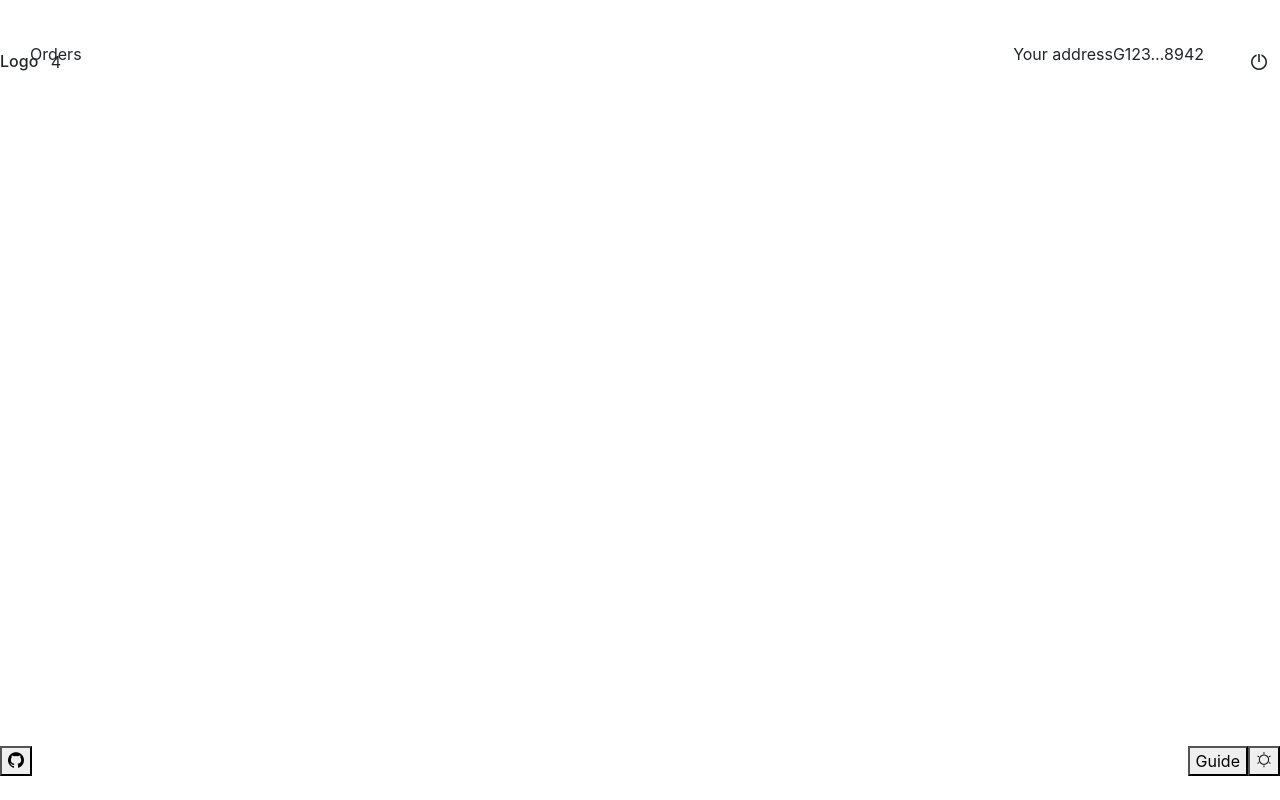
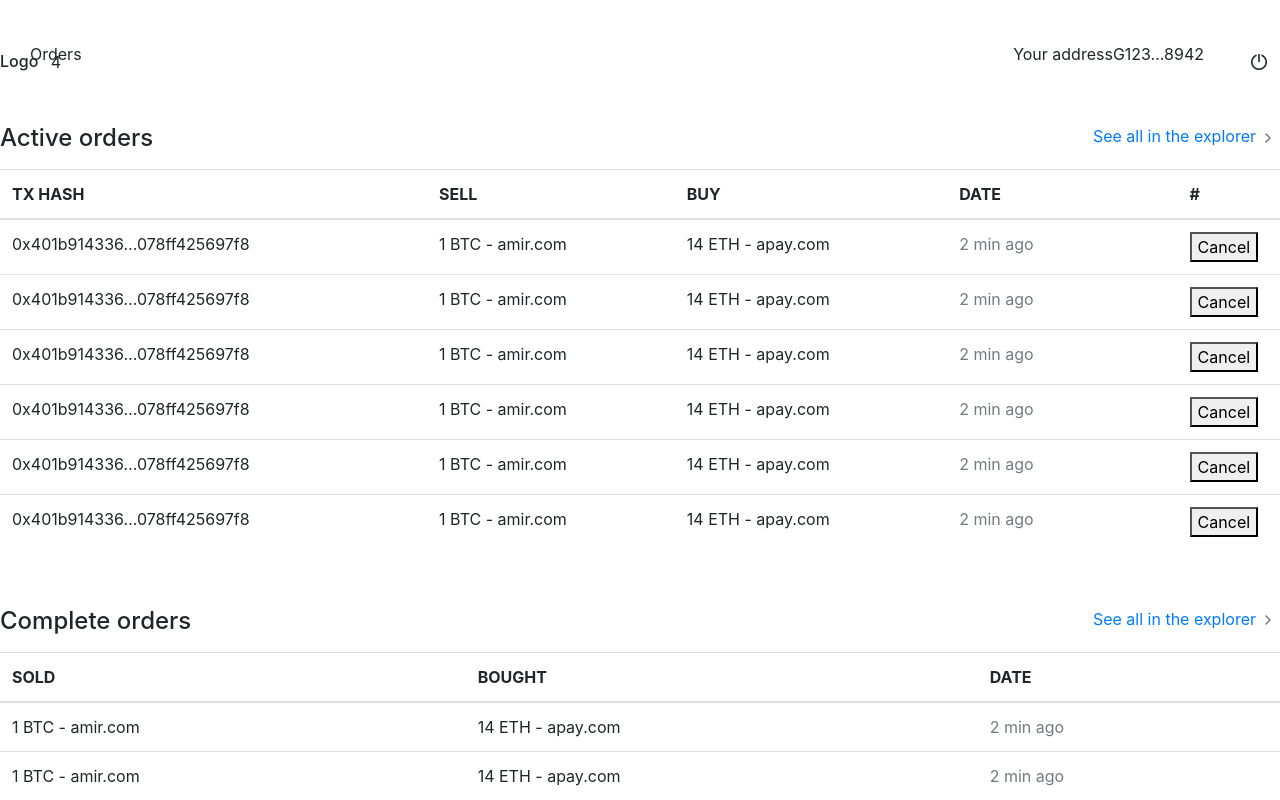
Before and after one commit to lumenswap/lumenswap.io, a React app: page / in a window 1280 px wide. Shown: the top 800 px of the page. Built offline with nearby package versions, Linux system fonts and the light colour scheme; the HTML template or start-up script is replaced by a standard one; a web font is replaced by a local one.

Commit message:
add table component

```diff
--- /dev/null
+++ b/src/constants/valus.js
@@ -0,0 +1,2 @@
+export const activeOrderTHeader = ['TX Hash', 'Sell', 'Buy', 'Date', '#'];
+export const completeOrderTHeader = ['Sold', 'Bought', 'Date'];
--- a/src/shared/components/Layout/BaseLayout/styles.less
+++ b/src/shared/components/Layout/BaseLayout/styles.less
@@ -1,6 +1,11 @@
 @import "~Root/styles/colors.less";
+@import "~Root/styles/vars";
 
 :local(.back) {
   background: @pale-grey;
   padding: 0 40px;
+
+  @media (max-width: @md) {
+    padding: 0 20px;
+  }
 }
--- /dev/null
+++ b/src/shared/components/Table/index.js
@@ -0,0 +1,24 @@
+import React from 'react';
+import PropTypes from 'prop-types';
+import classNames from 'classnames';
+import styles from './styles.less';
+
+const Table = ({ tableHead, tableRows }) => (
+  <div className={classNames(styles.card, 'table-scroll')}>
+    <table className={classNames('table', styles.table)}>
+      <thead>
+        <tr>
+          {tableHead.map((head, index) => <th key={index} scope="col">{head && head.toUpperCase()}</th>)}
+        </tr>
+      </thead>
+      <tbody>{tableRows}</tbody>
+    </table>
+  </div>
+);
+
+Table.propTypes = {
+  tableHead: PropTypes.array.isRequired,
+  tableRows: PropTypes.array.isRequired,
+};
+
+export default Table;
--- /dev/null
+++ b/src/shared/components/Table/styles.less
@@ -0,0 +1,43 @@
+@import "~Root/styles/colors.less";
+
+:local(.card) {
+  background: white;
+  padding: 3px 26px 0 26px;
+  border-radius: 8px;
+  box-shadow: 0 2px 10px 0 rgba(134, 146, 164, 0.08);
+}
+
+:local(.table) {
+  thead th {
+    border-bottom: none;
+    border-top: none;
+    padding-bottom: 0;
+    font-size: 16px;
+    font-weight: bold;
+    color: @vibrant-blue;
+    white-space: nowrap;
+    padding-left: 0;
+  }
+
+  tbody td {
+    border-bottom: 1px solid @very-light-blue;
+    font-weight: normal;
+    white-space: nowrap;
+    color: @black;
+    font-size: 16px;
+    padding: 15px 13px 15px 0;
+  }
+
+  thead tr th {
+    border-bottom: none !important;
+  }
+
+  tbody tr:first-child td {
+    border-top: none !important;
+    padding-top: 18px;
+  }
+
+  tbody tr:last-child td {
+    border-bottom: none !important;
+  }
+}
--- /dev/null
+++ b/src/shared/components/TableInfo/index.js
@@ -0,0 +1,28 @@
+import React from 'react';
+import PropTypes from 'prop-types';
+import classNames from 'classnames';
+import { Link } from 'react-router-dom';
+import angleRight from '../../../assets/images/angle-right.svg';
+import styles from './styles.less';
+
+const TableInfo = ({
+  title, link, className, style,
+}) => (
+  <div className={classNames('row justify-content-between', className)} style={style}>
+    <div className="col-auto"><h4 className={styles.title}>{title}</h4></div>
+    <div className="col-auto">
+      <Link className={styles.link} to={link}>
+      See all in the explorer
+        <img src={angleRight} alt="angle" width="24px" height="24px" />
+      </Link>
+    </div>
+  </div>
+);
+
+TableInfo.propTypes = {
+  title: PropTypes.string.isRequired,
+  link: PropTypes.string.isRequired,
+  className: PropTypes.string,
+};
+
+export default TableInfo;
--- /dev/null
+++ b/src/shared/components/TableInfo/styles.less
@@ -0,0 +1,17 @@
+@import "~Root/styles/colors.less";
+
+:local(.title) {
+  font-size: 24px;
+  font-weight: bold;
+  color: @black;
+}
+
+:local(.link) {
+  font-size: 18px;
+  color: @battleship-grey;
+  text-decoration: none !important;
+}
+
+:local(.link):hover {
+  color: @battleship-grey;
+}
--- a/src/styles/base.less
+++ b/src/styles/base.less
@@ -38,3 +38,28 @@ html, body, #root {
   left: 50%;
   transform: translate(-50%, -50%);
 }
+
+.td-light{
+  color: @battleship-grey!important;
+}
+
+
+.table-scroll {
+  overflow-x: scroll;
+}
+
+.table-scroll::-webkit-scrollbar-track {
+  border-radius: 10px;
+  background-color: transparent;
+}
+
+.table-scroll::-webkit-scrollbar {
+  height: 7px;
+  background-color: transparent;
+}
+
+.table-scroll::-webkit-scrollbar-thumb {
+  border-radius: 10px;
+  background-color: @vibrant-blue;
+  cursor: pointer;
+}
--- a/src/views/Home/index.js
+++ b/src/views/Home/index.js
@@ -1,11 +1,46 @@
 import React from 'react';
-import BaseLayout from '../../shared/components/Layout/BaseLayout';
+import BaseLayout from 'Root/shared/components/Layout/BaseLayout';
+import { activeOrderTHeader, completeOrderTHeader } from 'Root/constants/valus';
+import Table from 'Root/shared/components/Table';
+import TableInfo from 'Root/shared/components/TableInfo';
+import styles from './styles.less';
 
-const Home = (props) => (
-  <BaseLayout>
-    {/* <p>hello test</p> */}
-  </BaseLayout>
-);
+const Home = (props) => {
+  const activeTableRows = [];
+  const completeTableRows = [];
+  [0, 1, 2, 3, 4, 5].map((item) => {
+    activeTableRows.push(
+      <tr>
+        <td>0x401b914336…078ff425697f8</td>
+        <td>1 BTC - amir.com</td>
+        <td>14 ETH - apay.com</td>
+        <td width="18%" className="td-light">2 min ago</td>
+        <td width="8%"><button type="button" className={styles.cancel}>Cancel</button></td>
+      </tr>,
+    );
+  });
+
+  [0, 1, 2, 3, 4, 5].map((item) => {
+    completeTableRows.push(
+      <tr>
+        <td>1 BTC - amir.com</td>
+        <td>14 ETH - apay.com</td>
+        <td className="td-light">2 min ago</td>
+      </tr>,
+    );
+  });
+
+  return (
+    <BaseLayout>
+      <div className="pb-5 mb-2">
+        <TableInfo title="Active orders" link="/" style={{ marginTop: '42px' }} className="mb-2" />
+        <Table tableRows={activeTableRows} tableHead={activeOrderTHeader} />
+        <TableInfo title="Complete orders" link="/" style={{ marginTop: '42px' }} className="mb-2" />
+        <Table tableRows={completeTableRows} tableHead={completeOrderTHeader} />
+      </div>
+    </BaseLayout>
+  );
+};
 
 Home.propTypes = {
 
--- a/src/views/Home/styles.less
+++ b/src/views/Home/styles.less
@@ -1 +1,16 @@
 @import '~Root/styles/colors';
+
+:local(.cancel) {
+  width: 77px;
+  height: 28px;
+  background: @pale-grey;
+  border: 1px solid @very-light-blue;
+  border-radius: 6px;
+  padding: 3px 0 3.5px 0;
+  font-size: 14px;
+  color: @light-grey-blue;
+}
+
+:local(.cancel):focus {
+  outline: none;
+}
```
Also changed, not shown: src/assets/images/angle-right.svg (added).
